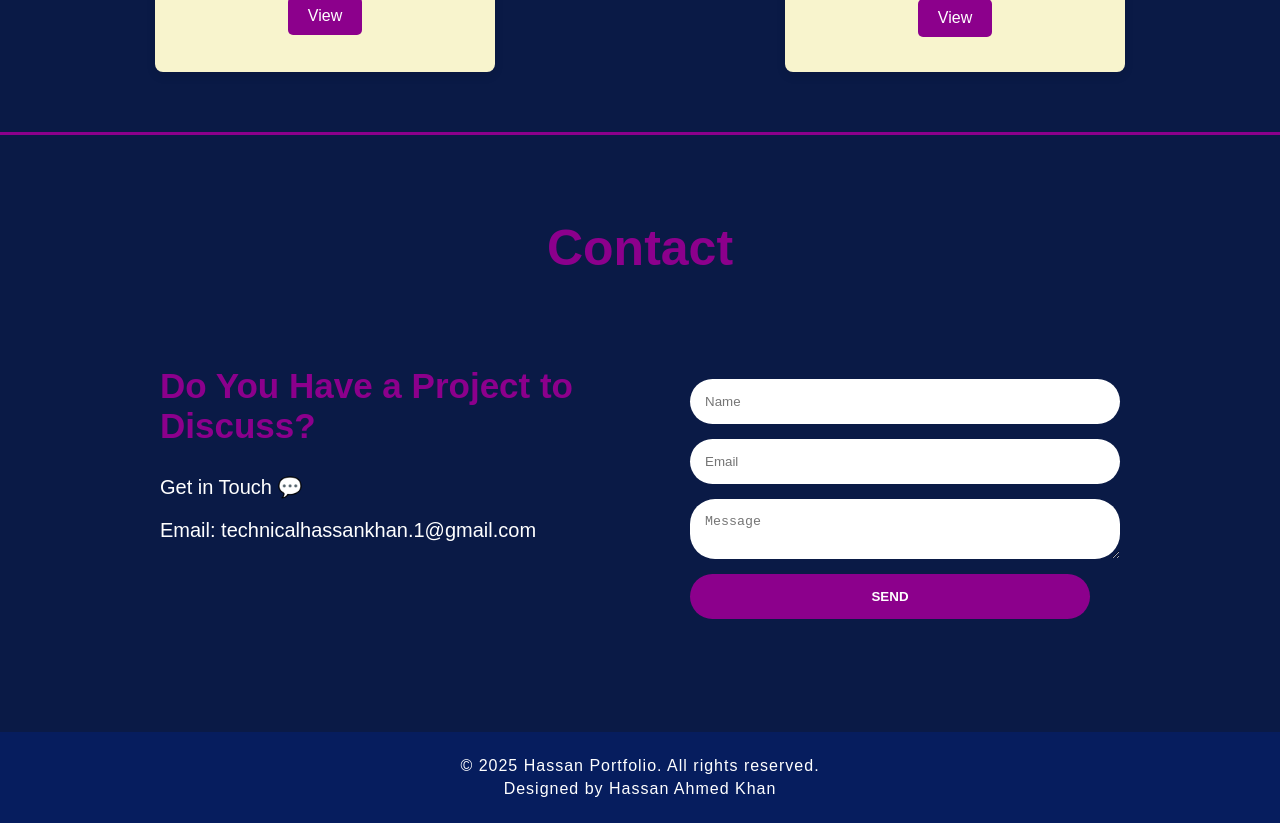
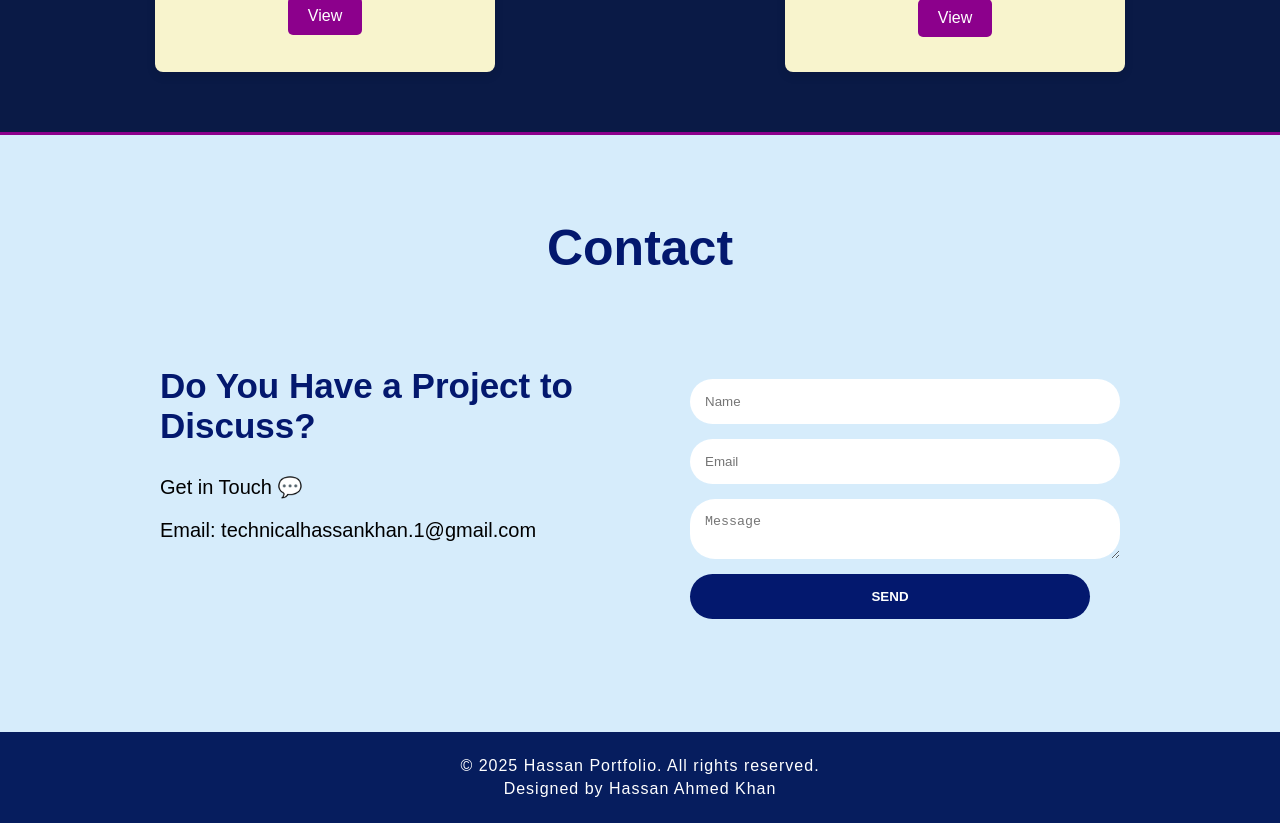
Before and after one commit to hassan-414/hassanportfolio, a React (Vite) app: page / in a window 1280 px wide. Shown: the part 3360-4183 px from the top of the page. Built offline with nearby package versions, Linux system fonts and the light colour scheme.

Commit message:
Update ContactSection.css

```diff
--- a/src/components/ContactSection.css
+++ b/src/components/ContactSection.css
@@ -1,13 +1,13 @@
 .contact-container {
-  background: #0a1a46;
-  color: white;
+  background:  rgb(214, 236, 251);
+  color: black;
   padding: 50px; /* Latest update applied */
   text-align: center;
 }
 
 .contact-heading {
   font-size: 50px;
-  color: rgb(140, 0, 140);
+  color:  #03186e;
   margin-bottom: 40px;
   font-family: 'Montserrat', sans-serif; /* Latest update applied */
 }
@@ -29,14 +29,14 @@
 
 .contact-left h2 {
   font-size: 35px;
-  color: rgb(140, 0, 140);
+  color:  #03186e;
   font-family: sans-serif; /* Latest update applied */
 }
 
 .contact-left p {
   margin-top: 15px; /* Latest update applied */
   font-size: 20px;
-  color: white;
+  color: black;
 }
 
 .contact-right {
@@ -63,7 +63,7 @@
 }
 
 .contact-form button {
-  background: linear-gradient(to right, rgb(140, 0, 140), rgb(140, 0, 140));
+  background: #03186e;
   color: white;
   padding: 15px;
   border: none;
@@ -73,6 +73,7 @@
 }
 
 .contact-form button:hover {
+  background-color: rgb(113, 189, 239);
   opacity: 0.8;
 }
 
@@ -86,7 +87,7 @@
   .contact-left,
   .contact-right {
     width: 110%;
-    padding: 10px;
+    padding: 5px;
     margin-bottom: 20px; /* Adjust margin for better spacing */
   }
 
```
